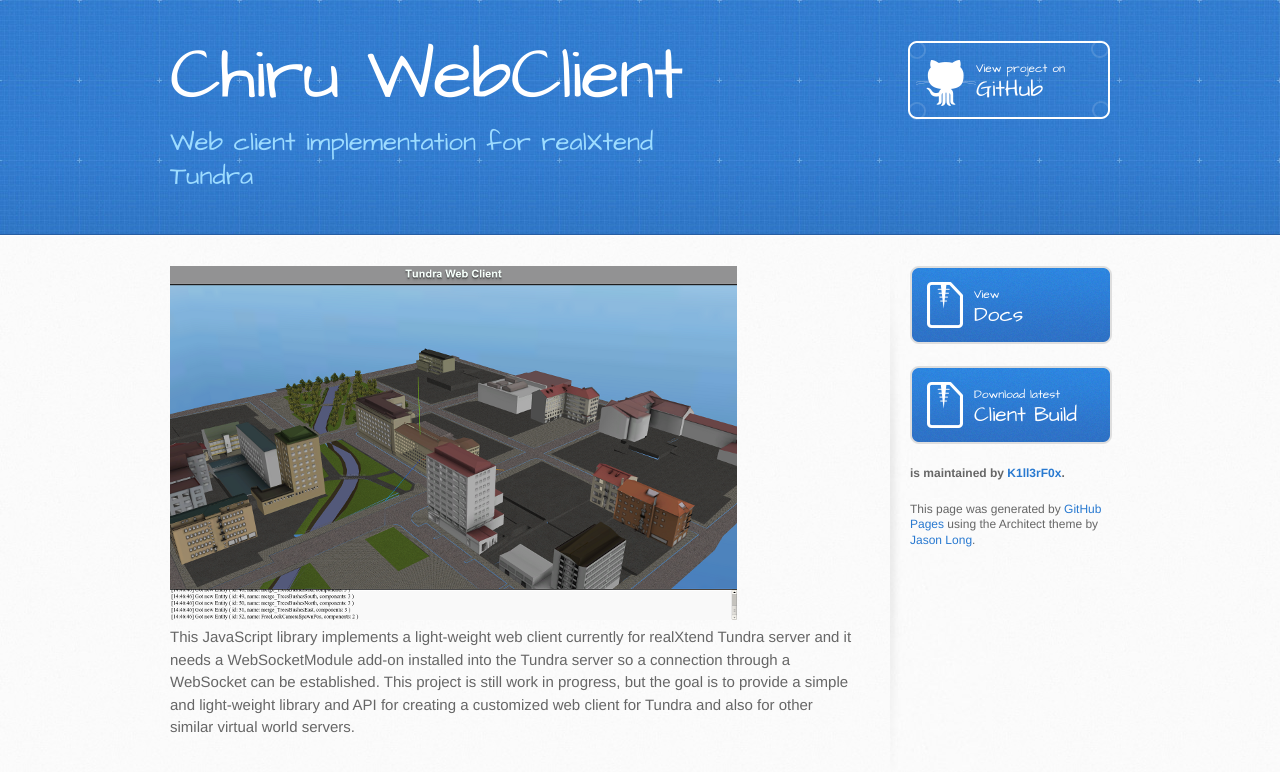
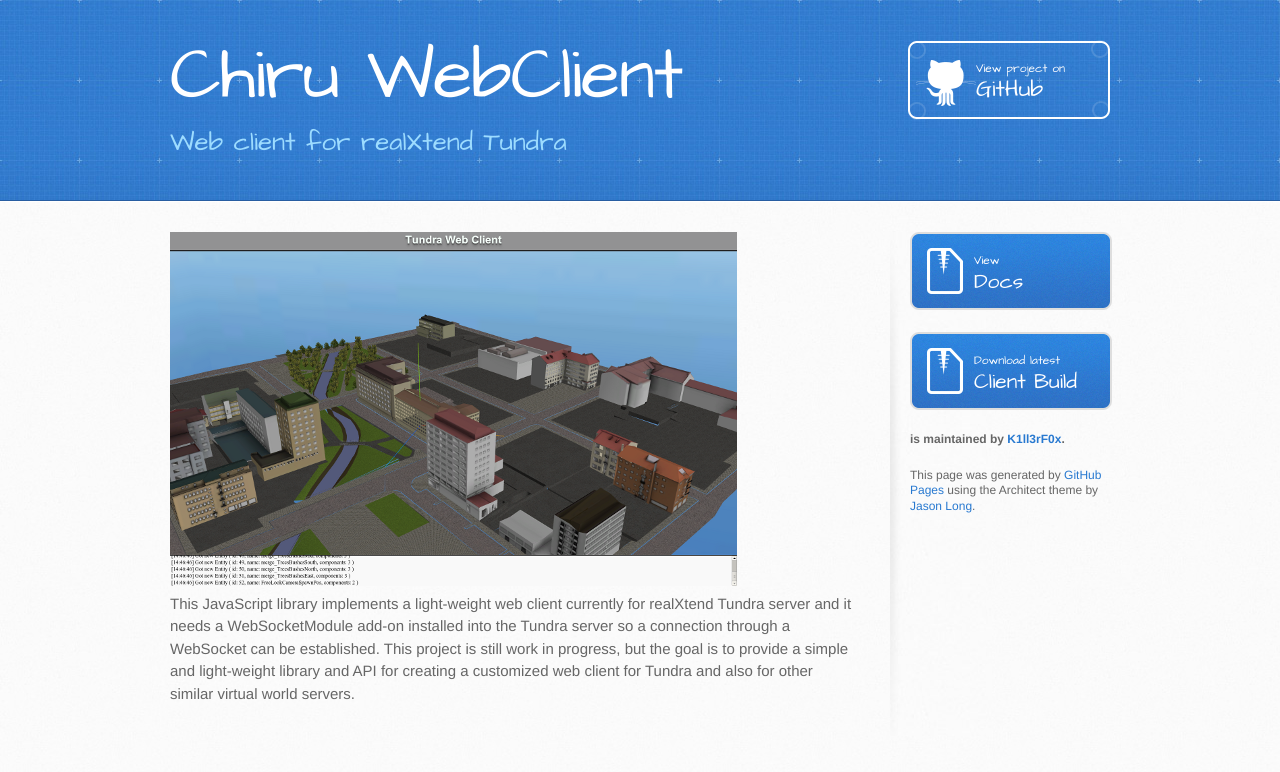
Before and after one commit to K1ll3rF0x/k1ll3rf0x.github.com, a plain HTML site: page Chiru-WebClient/index.html in a window 1280 px wide. Drawn offline with Linux system fonts and the light colour scheme.

Commit message:
Updated subtitle.

```diff
--- a/Chiru-WebClient/index.html
+++ b/Chiru-WebClient/index.html
@@ -20,7 +20,7 @@
     <header>
       <div class="inner">
         <h1>Chiru WebClient</h1>
-        <h2>Web client implementation for realXtend Tundra</h2>
+        <h2>Web client for realXtend Tundra</h2>
         <a href="https://github.com/Chiru/Chiru-WebClient" class="button"><small>View project on</small>GitHub</a>
       </div>
     </header>
```
